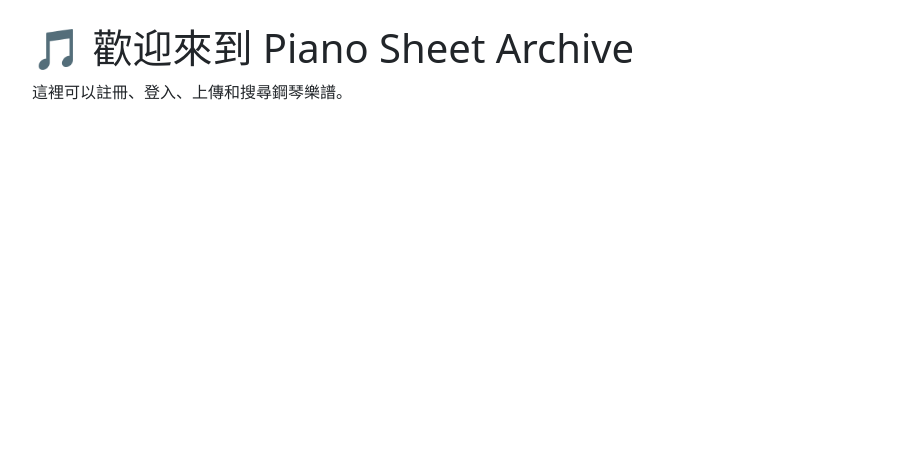
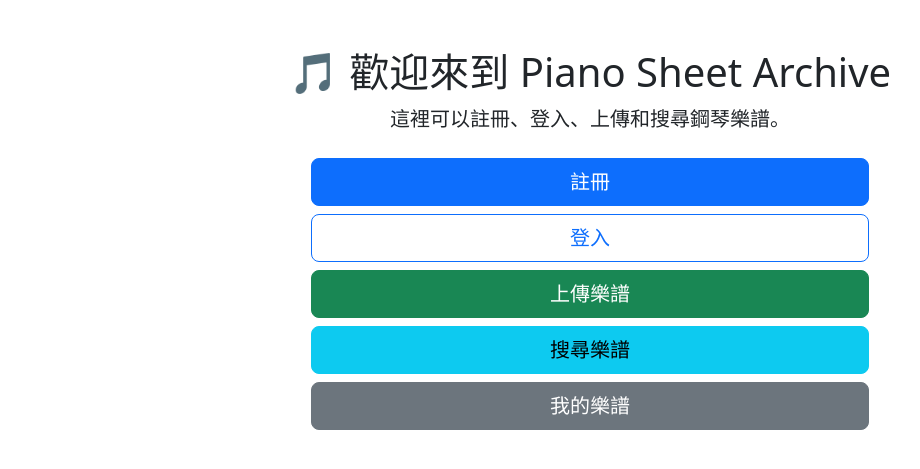
Before and after one commit to Peggy2005/flask-piano-site, a Flask app: page / in a window 1280 px wide. Shown: the part 56-525 px from the top of the page, without its empty margins (50-970 px from the left). Run offline with Flask 3, Linux system fonts and the light colour scheme.

Commit message:
feat: set home page to use home.html

```diff
--- a/templates/home.html
+++ b/templates/home.html
@@ -1,6 +1,15 @@
 {% extends "base.html" %}
 {% block title %}首頁{% endblock %}
 {% block content %}
-<h1>🎵 歡迎來到 Piano Sheet Archive</h1>
-<p>這裡可以註冊、登入、上傳和搜尋鋼琴樂譜。</p>
+<div class="text-center mt-5">
+  <h1>🎵 歡迎來到 Piano Sheet Archive</h1>
+  <p class="lead">這裡可以註冊、登入、上傳和搜尋鋼琴樂譜。</p>
+  <div class="d-grid gap-2 col-6 mx-auto mt-4">
+    <a href="{{ url_for('auth.register') }}" class="btn btn-primary btn-lg">註冊</a>
+    <a href="{{ url_for('auth.login') }}" class="btn btn-outline-primary btn-lg">登入</a>
+    <a href="{{ url_for('upload.upload') }}" class="btn btn-success btn-lg">上傳樂譜</a>
+    <a href="{{ url_for('search.search') }}" class="btn btn-info btn-lg">搜尋樂譜</a>
+    <a href="{{ url_for('dashboard.dashboard') }}" class="btn btn-secondary btn-lg">我的樂譜</a>
+  </div>
+</div>
 {% endblock %}
```
Also changed, not shown: 1 other file.
